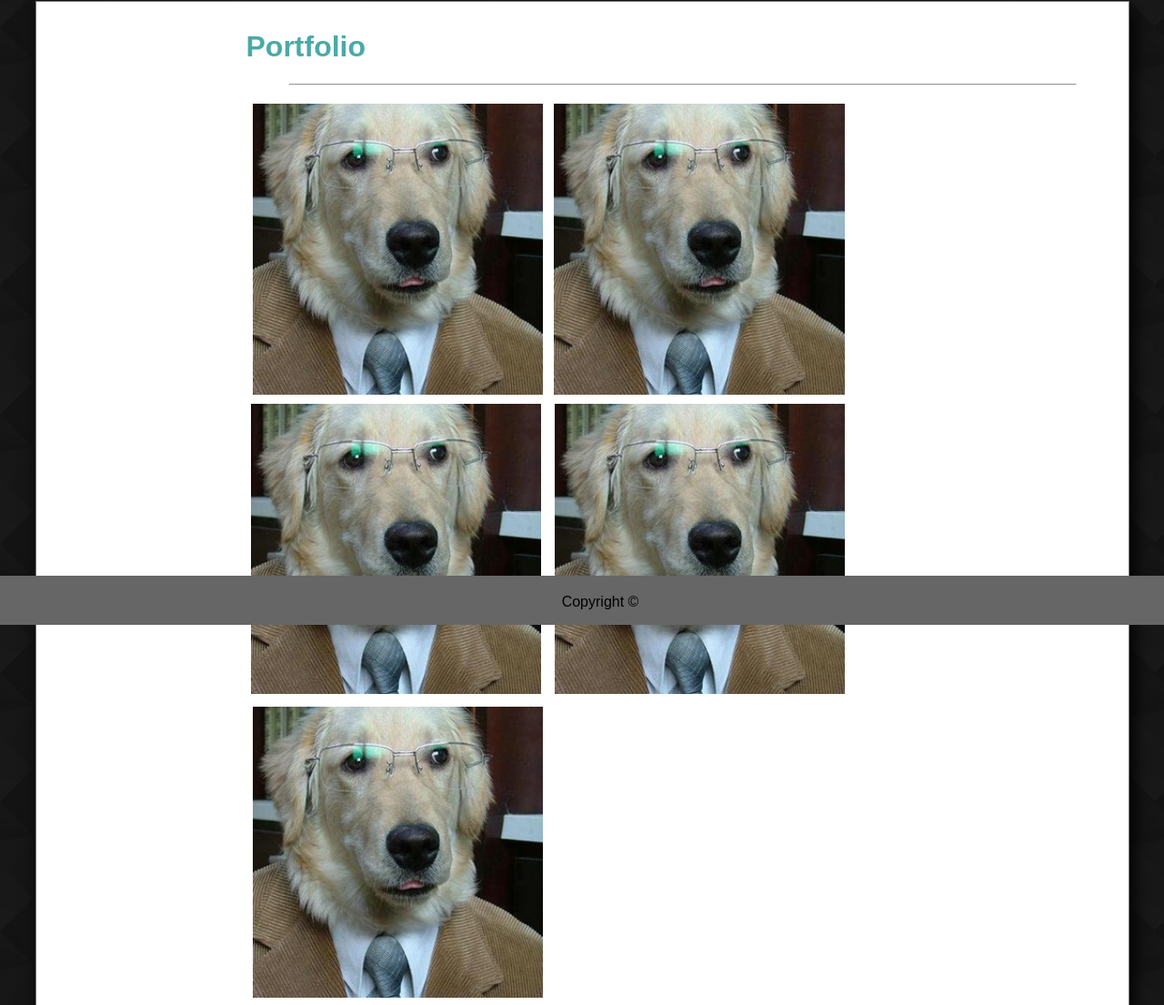
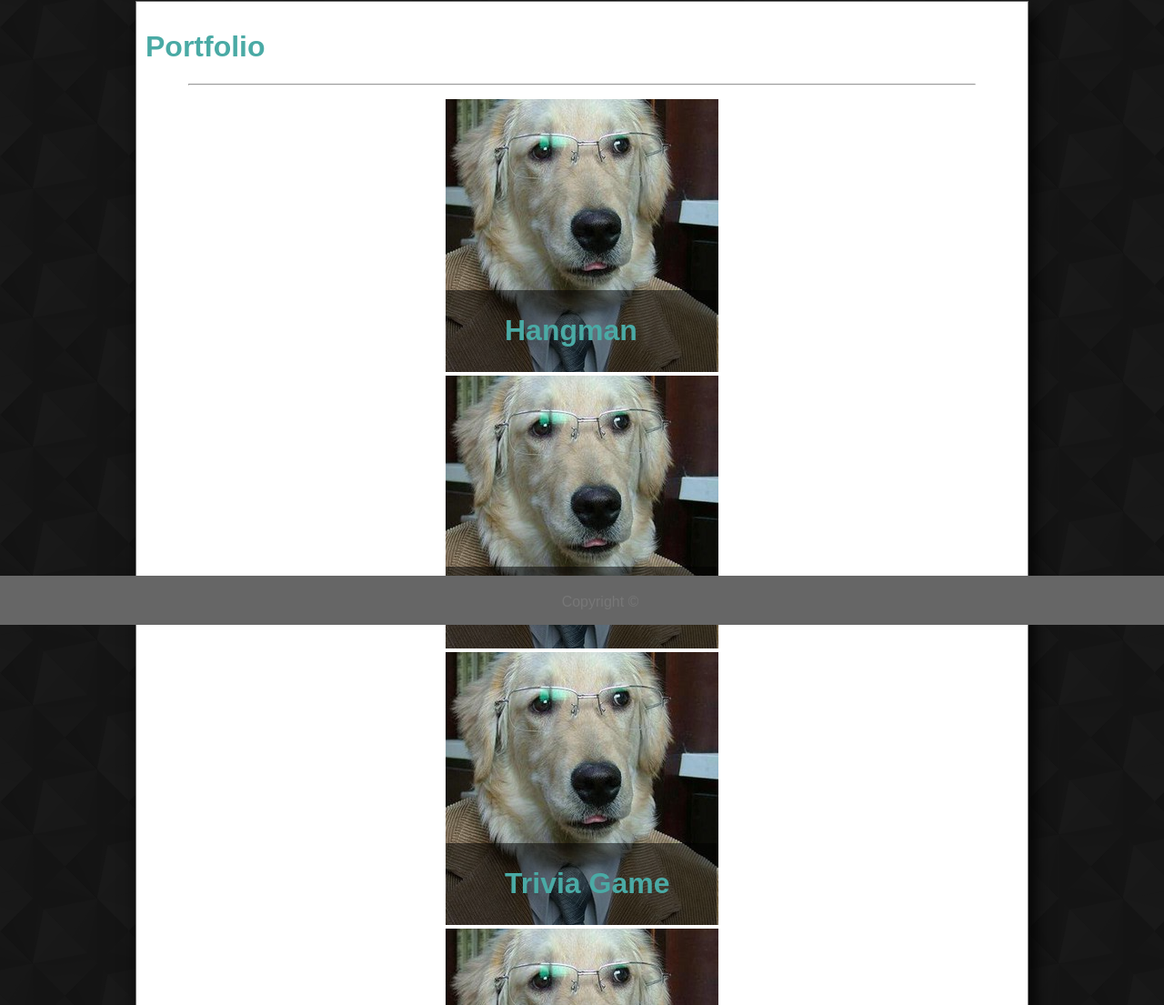
Before and after one commit to Jbeaman7/Jbeaman.github.io, a plain HTML site: page Portfolio.html in a window 1280 px wide. Shown: the part 113-1218 px from the top of the page at 91% size. Drawn offline with Linux system fonts and the light colour scheme.

Commit message:
Almost done

```diff
--- a/Assets/CSS/style.css
+++ b/Assets/CSS/style.css
@@ -64,6 +64,7 @@ li a{
     max-width: 960px;
     margin: auto;
     margin-top: 20px;
+    padding-left: 10px;
 
     border: 1px solid;
     padding: 10px;
@@ -154,16 +155,22 @@ input[type=submit] {
     display: table;
   }
 
-  .imgcontainer{
-      position: relative;
-  }
 
-  .text-block {
+.imgcontainer .content {
     position: absolute;
-    bottom: 20px;
-    right: 20px;
-    background-color: black;
-    color: white;
-    padding-left: 20px;
-    padding-right: 20px;
+    bottom: 0;
+    background: rgba(0, 0, 0, 0.5);
+    color: #f1f1f1;
+    width: 96%;
+    padding: 5px;
+    bottom: 4px;
 }
+.imgcontainer {
+    position: relative;
+    max-width: 300px;
+    margin: 0 auto;
+}
+
+.imghead{
+    margin-left: 60px;
+}
--- a/Portfolio.html
+++ b/Portfolio.html
@@ -18,22 +18,49 @@
     </header>
 
 
-            <div class="bodycontent" style="padding-left: 231px">
+            <div class="bodycontent" style="padding-left: 10px">
 
                 <h1>Portfolio</h1>
                 <hr>
                 <div class="row">
 
-                <img class="columnleft" src="Assets/Images/dog.jpg">
+                    <div class="imgcontainer">
+                    <img src="Assets/Images/dog.jpg" style="width: 100%">
+                    <div class="content">
+                      <h1 class="imghead">Hangman</h1>
+                      </div>
+                      </div>
 
-                <img class="columnleft" src="Assets/Images/dog.jpg">
-                <br>
-                <img class="columnright" src="Assets/Images/dog.jpg">
-                <img class="columnright" src="Assets/Images/dog.jpg">
-                <br>
-                <img class="columnleft" src="Assets/Images/dog.jpg">
+                      <div class="imgcontainer">
+                          <img src="Assets/Images/dog.jpg" style="width: 100%">
+                          <div class="content">
+                            <h1 class="imghead">RPG Game</h1>
+                            </div>
+                            </div>
+
+                            <div class="imgcontainer">
+                                <img src="Assets/Images/dog.jpg" style="width: 100%">
+                                <div class="content">
+                                  <h1 class="imghead">Trivia Game</h1>
+                                  </div>
+                                  </div>
+
+                                  <div class="imgcontainer">
+                                      <img src="Assets/Images/dog.jpg" style="width: 100%">
+                                      <div class="content">
+                                        <h1 class="imghead">Rutgers Info Widget</h1>
+                                        </div>
+                                        </div>
+
+                                        <div class="imgcontainer">
+                                            <img src="Assets/Images/dog.jpg" style="width: 100%">
+                                            <div class="content">
+                                              <h1 class="imghead">Rock, Paper, Scissors</h1>
+                                              </div>
+                                              </div>
+
                 </div>
-            </div>
+
             <footer id="sticky">
                 Copyright ©
               </footer>
```
Also changed, not shown: index.html (+1 -1 lines), Assets/Images/download.png (added).
